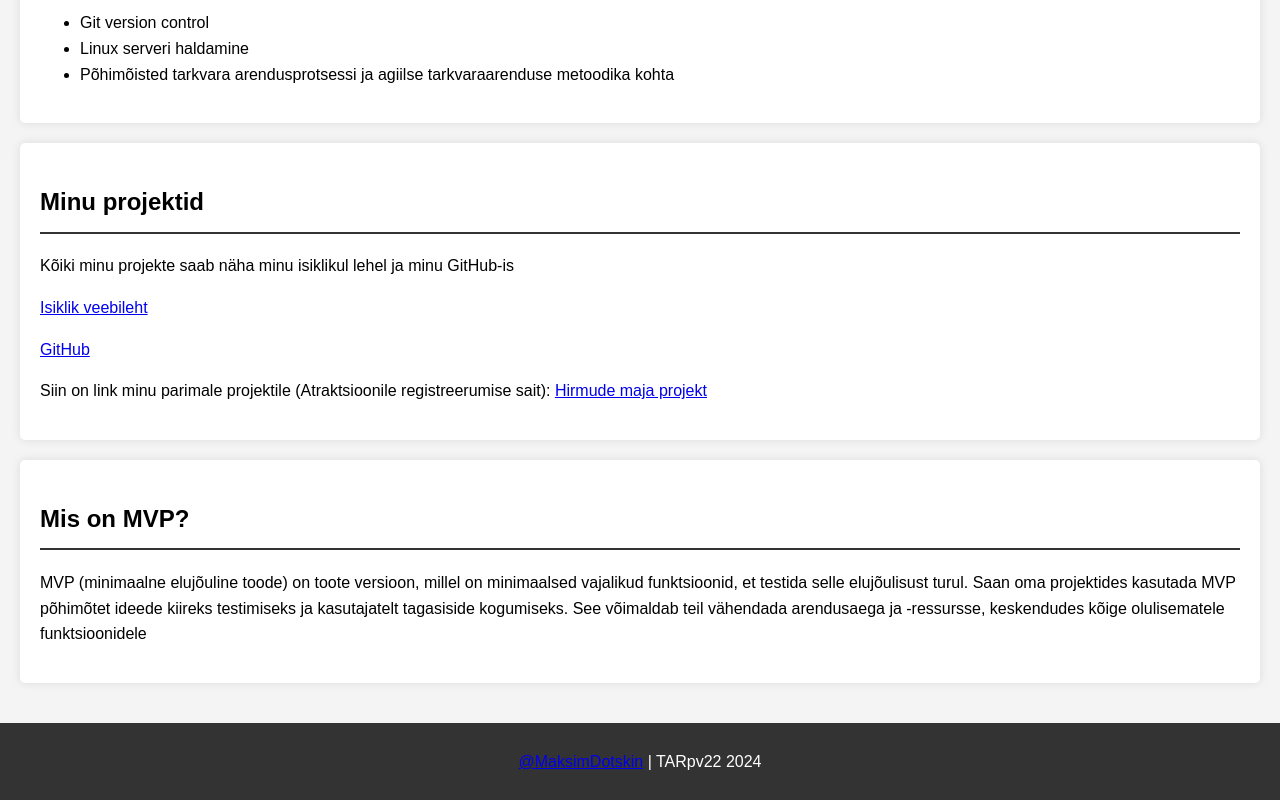
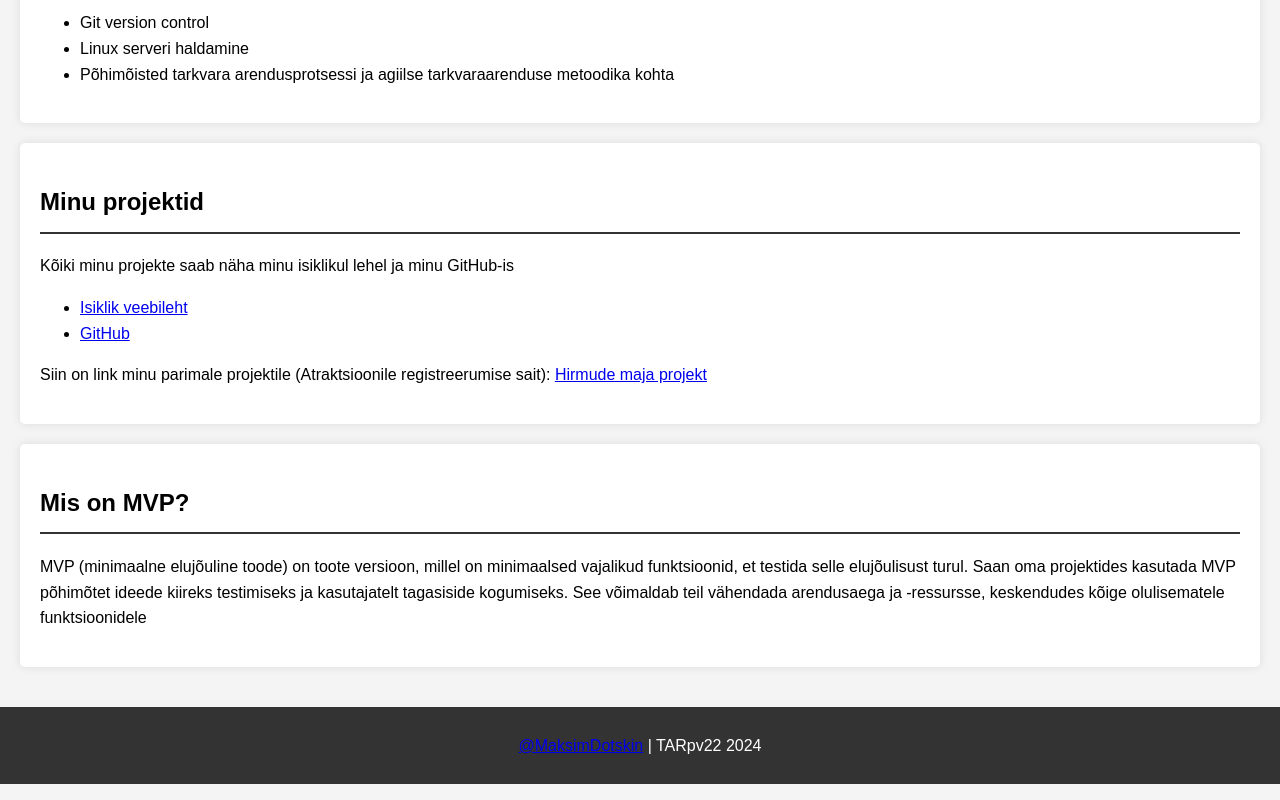
Before and after one commit to DotskinMaksim/Koduleht, a plain HTML site: page index.html in a window 1280 px wide. Shown: the part 1216-2016 px from the top of the page. Drawn offline with Linux system fonts and the light colour scheme.

Commit message:
Update index.html

```diff
--- a/index.html
+++ b/index.html
@@ -66,8 +66,10 @@
     <section id="projects">
         <h2>Minu projektid</h2>
         <p>Kõiki minu projekte saab näha minu isiklikul lehel ja minu GitHub-is</p>
-        <p><a href="https://maksimdotskin22.thkit.ee" target="_blank">Isiklik veebileht</a></p>
-        <p><a href="https://github.com/DotskinMaksim" target="_blank">GitHub</a></p>
+        <ul>
+            <li><a href="https://maksimdotskin22.thkit.ee" target="_blank">Isiklik veebileht</a></li>
+            <li><a href="https://github.com/DotskinMaksim" target="_blank">GitHub</a></li>
+        </ul>
 
         <p>Siin on link minu parimale projektile (Atraktsioonile registreerumise sait): <a target="_blank" href="https://maksimdotskin22.thkit.ee/andmebaasid/hirmumaja/index.php">Hirmude maja projekt</a></p>
     </section>
```
